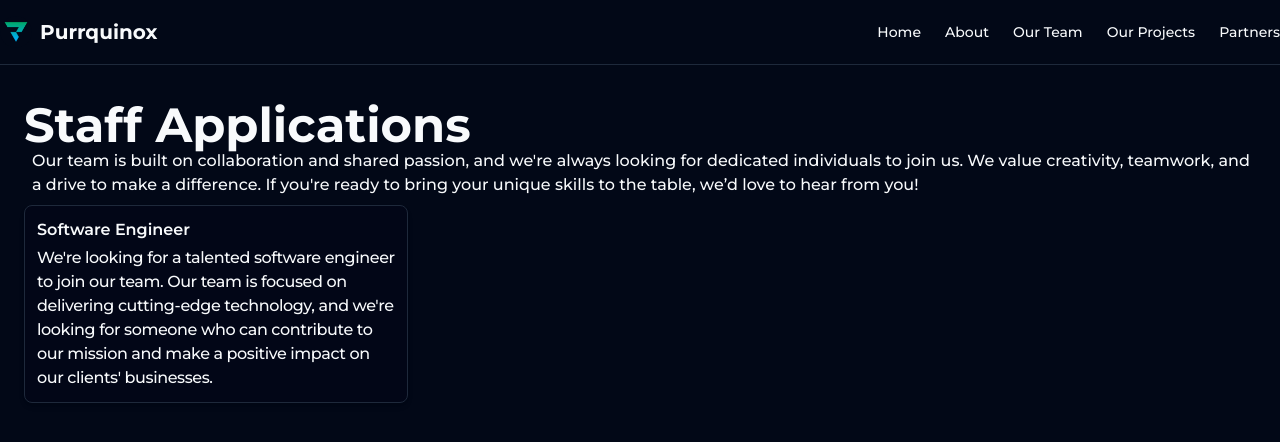
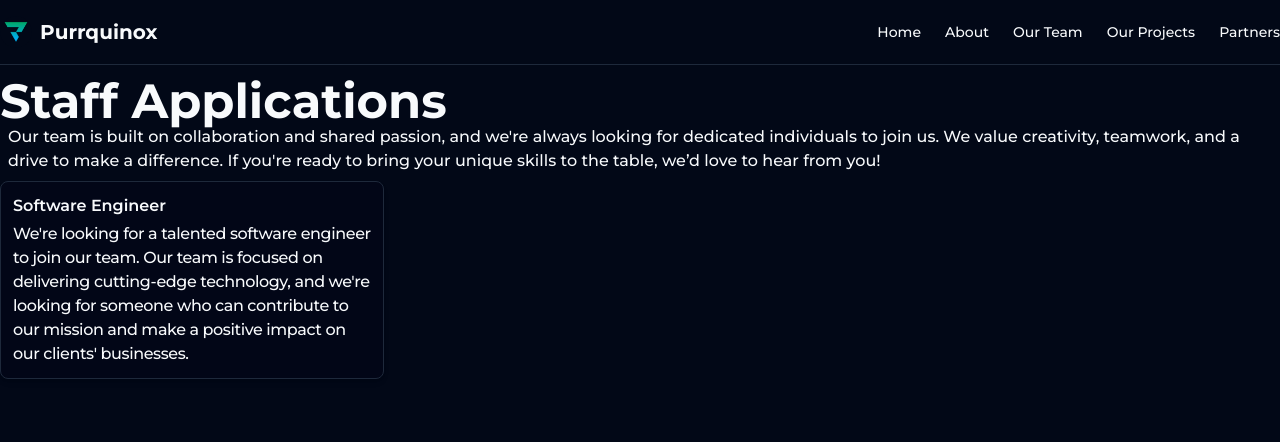
Before and after one commit to Purrquinox/website-next, a Next.js app: page /apply in a window 1280 px wide. Shown: the top 442 px of the page. Built offline with nearby package versions, Linux system fonts and the light colour scheme.

Commit message:
fix apply page

```diff
--- a/src/pages/apply.tsx
+++ b/src/pages/apply.tsx
@@ -80,7 +80,7 @@ const applications: Application[] = [
 
 const apply = () => {
 	return (
-		<main className="p-6">
+		<>
 			<Meta title="Staff Applications - Purrquinox" />
 
 			<Breadcrumb
@@ -99,7 +99,7 @@ const apply = () => {
 					<div className="p-2" />
 				</div>
 			))}
-		</main>
+		</>
 	);
 };
 
```
